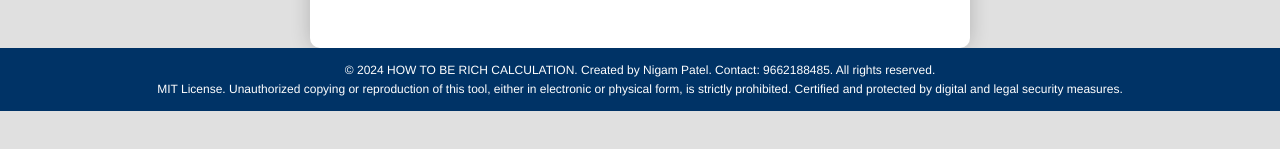
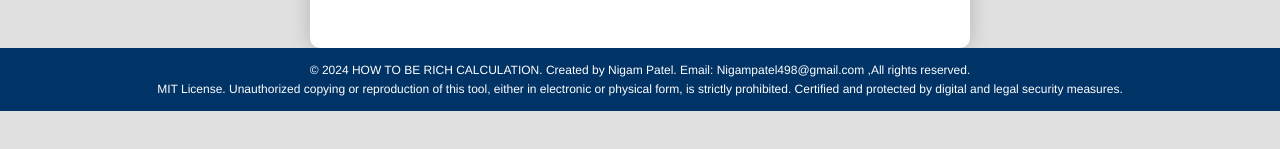
Before and after one commit to nigam498/google, a plain HTML site: page index.html in a window 1280 px wide. Shown: the part 525-674 px from the top of the page. Drawn offline with Linux system fonts and the light colour scheme.

Commit message:
Update index.html

```diff
--- a/index.html
+++ b/index.html
@@ -135,7 +135,7 @@
 </div>
 
 <footer>
-    <p>&copy; 2024 HOW TO BE RICH CALCULATION. Created by Nigam Patel. Contact: 9662188485. All rights reserved.</p>
+    <p>&copy; 2024 HOW TO BE RICH CALCULATION. Created by Nigam Patel. Email: Nigampatel498@gmail.com ,All rights reserved.</p>
     <p>MIT License. Unauthorized copying or reproduction of this tool, either in electronic or physical form, is strictly prohibited. Certified and protected by digital and legal security measures.</p>
 </footer>
 
```
